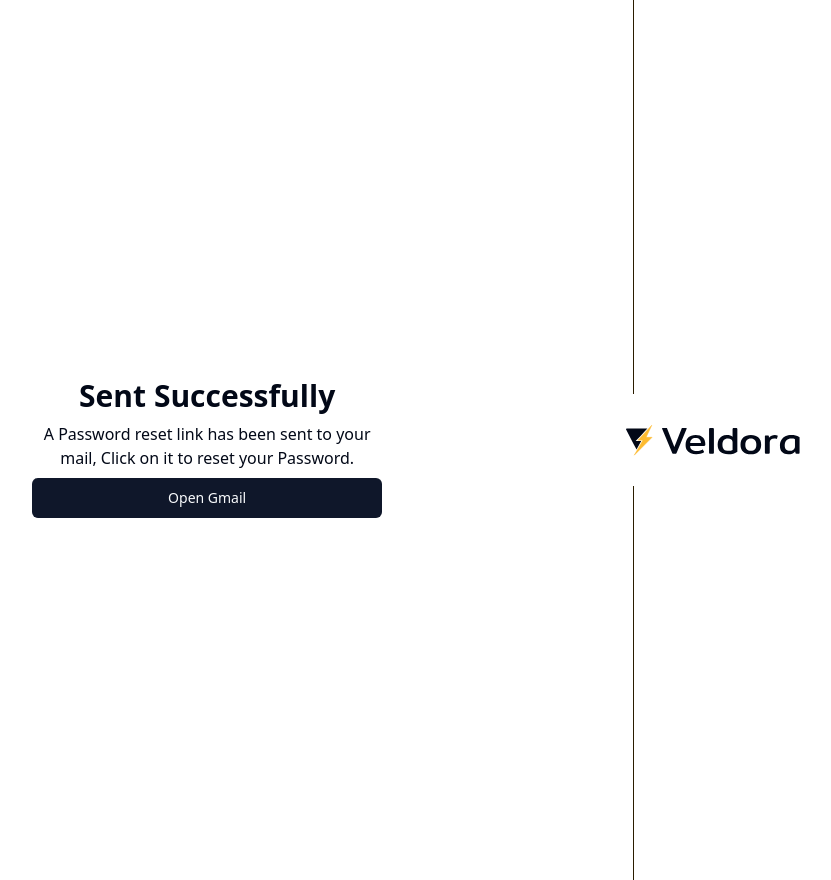
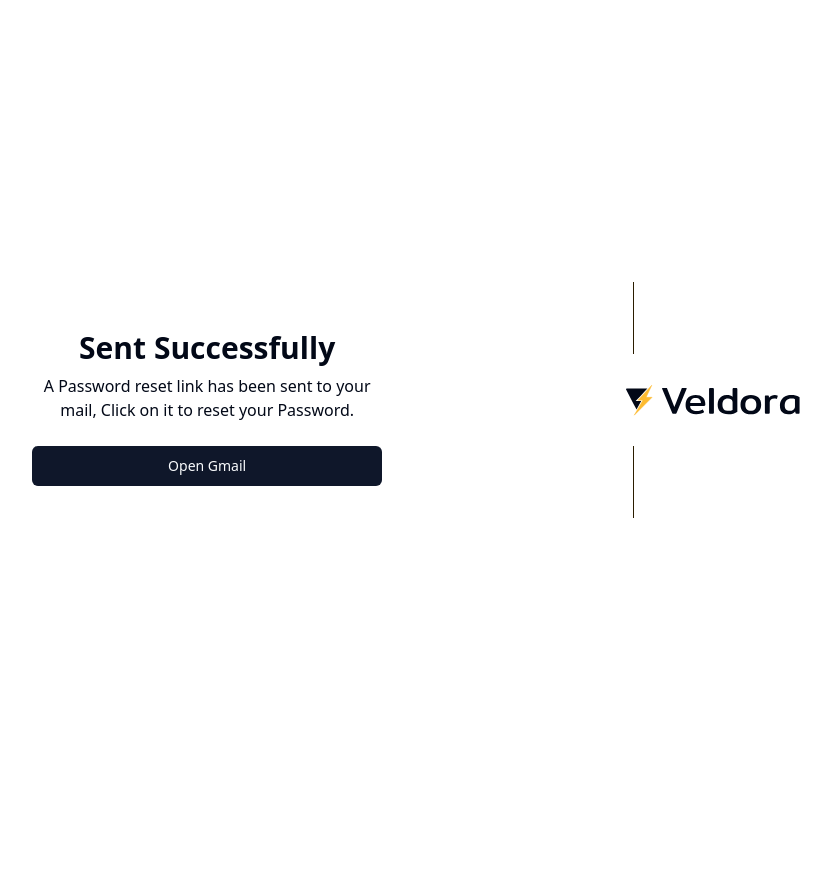
Before and after one commit to princecodes247/veldora--client, a Next.js app: page /forgot-password/reset in a window 1280 px wide. Shown: the whole page, without its empty margins (219-1050 px from the left). After the commit the page ends 800 px from the top, so only its background shows below. Built offline with nearby package versions, Linux system fonts and the light colour scheme; what prettier-plugin-tailwindcss would draw is missing.

Commit message:
Made ammendments to the reset and success pages and removed the UU in the username button

```diff
--- a/app/(auth)/forgot-password/reset/page.tsx
+++ b/app/(auth)/forgot-password/reset/page.tsx
@@ -12,15 +12,17 @@ interface Reset extends React.HTMLAttributes<HTMLDivElement> {}
 export default function Reset() {
   return (
     <div className={cn("grid gap-6 px-4 md:px-0")}>
-      <div className="irems-center flex h-screen flex-col justify-center">
-        <h1 className="text-xl text-center md:text-3xl">Sent Successfully</h1>
-        <p className="mt-2 text-center">
-          A Password reset link has been sent to your mail, Click on it to reset
-          your Password.
-        </p>
-        <Button className="mt-2" onClick={handleOpenGmail}>
-          Open Gmail
-        </Button>
+      <div className="flex flex-col justify-center">
+        <div className="mt-20 flex flex-col justify-center md:mt-0">
+          <h1 className="text-center text-xl md:text-3xl">Sent Successfully</h1>
+          <p className="mt-2 text-center">
+            A Password reset link has been sent to your mail, Click on it to
+            reset your Password.
+          </p>
+          <Button className="mt-6" onClick={handleOpenGmail}>
+            Open Gmail
+          </Button>
+        </div>
       </div>
     </div>
   );
--- a/app/(auth)/forgot-password/success/page.tsx
+++ b/app/(auth)/forgot-password/success/page.tsx
@@ -8,18 +8,18 @@ import { useRouter } from "next/navigation";
 interface Success extends React.HTMLAttributes<HTMLDivElement> {}
 export default function Success() {
   const router = useRouter();
-const redirect = () => {
-  router.replace("/login");
-};
+  const redirect = () => {
+    router.replace("/login");
+  };
 
   return (
     <div className={cn("grid gap-6 px-4 md:px-0")}>
-      <div className="irems-center flex h-screen flex-col justify-center">
-        <h1 className="text-xl text-center md:text-3xl">
+      <div className="mt-20 flex flex-col justify-center md:mt-0">
+        <h1 className="text-center text-xl md:text-3xl">
           Password has been reset Successfully
         </h1>
         <p className="mt-2 text-center">You can now log in to your account</p>
-        <Button className="mt-2" onClick={redirect}>
+        <Button className="mt-6" onClick={redirect}>
           Login
         </Button>
       </div>
--- a/components/UserNav.tsx
+++ b/components/UserNav.tsx
@@ -29,7 +29,7 @@ export function UserNav({ user }: { user: IUserData }) {
               src="/avatars/01.png"
               alt={user?.metadata?.username ?? "UU"}
             /> */}
-            <Avvvatars size={32} value={user?.metadata?.username ?? "UU"} />
+            <Avvvatars size={32} value={user?.username ?? "UU"} />
             {/* <AvatarFallback>
               {user?.metadata?.username.slice(0, 2).toUpperCase() ?? "UU"}
             </AvatarFallback> */}
@@ -40,7 +40,7 @@ export function UserNav({ user }: { user: IUserData }) {
         <DropdownMenuLabel className="font-normal">
           <div className="flex flex-col space-y-1">
             <p className="text-sm font-medium leading-none">
-              {user?.metadata?.username ?? "UU"}
+              {user?.username ?? "UU"}
             </p>
             <p className="text-xs leading-none text-muted-foreground">
               {user.email}
--- a/interfaces/services.ts
+++ b/interfaces/services.ts
@@ -22,10 +22,11 @@ export interface IWallet {
 }
 
 export interface IUserData {
+  [x: string]: string;
   userID: string;
   email: string;
-  phone?: string;
-  metadata: { username: string; theme: "light" | "dark" };
+  // phone?: string;
+  // metadata: { username: string; theme: "light" | "dark" };
 }
 
 export interface ResponseBody<T> {
```
